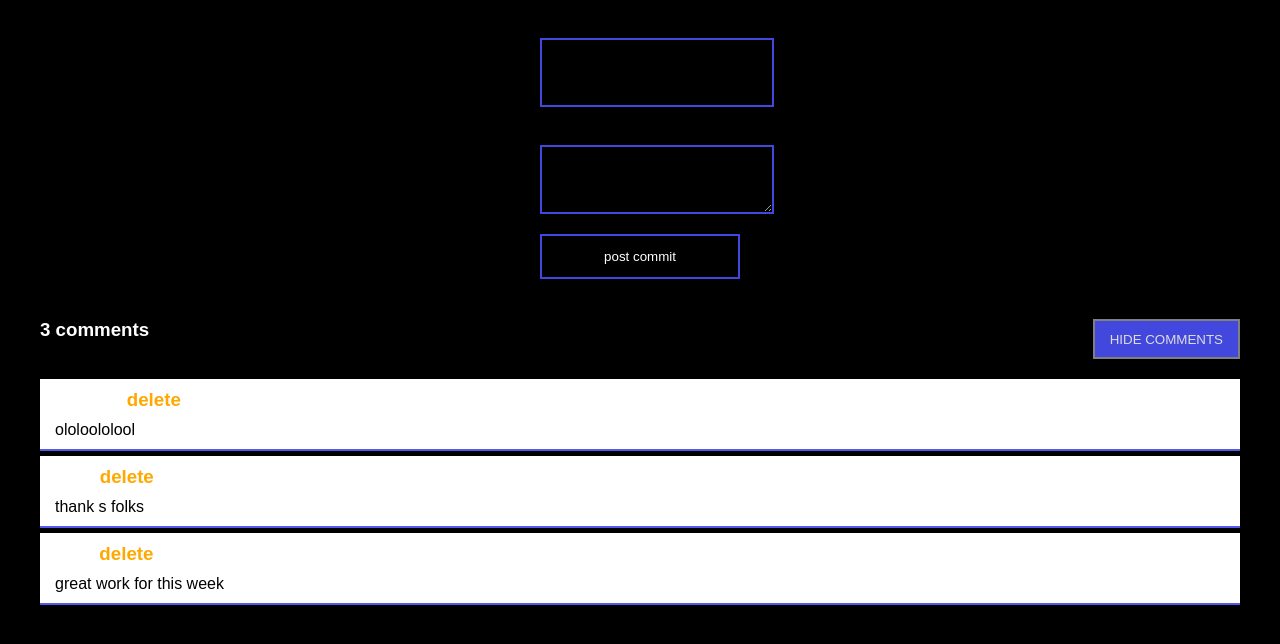
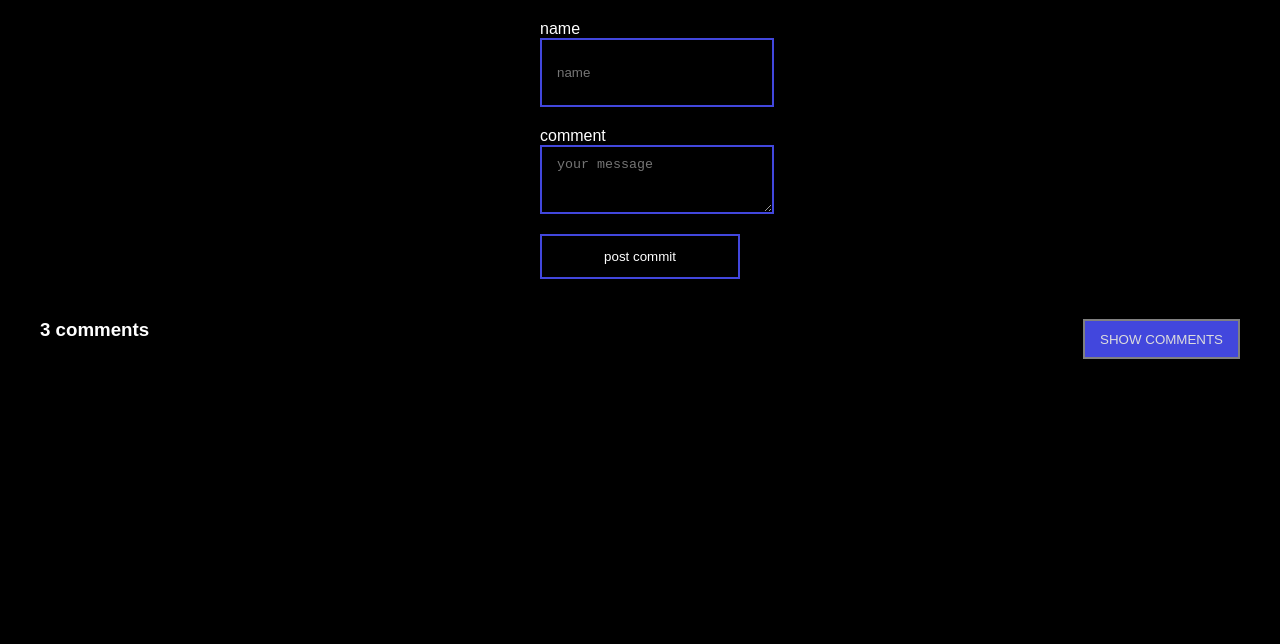
Before and after one commit to tourist289/react, a React (Create React App) app in the folder try/my-app/: page / in a window 1280 px wide. Shown: the top 644 px of the page. Built offline with nearby package versions, Linux system fonts and the light colour scheme.

Commit message:
toggle btn in its own component

```diff
--- a/try/my-app/src/CommentsForm.js
+++ b/try/my-app/src/CommentsForm.js
@@ -6,11 +6,12 @@
         return (
                 <form className="comments-form" action="">
                     <label >name
-                        <input type="text" id="name1" name="name"/>
+                        <input placeholder="name" type="text" id="name1" name="name"/>
                     </label>
 
-                    <label for="textar">comment</label>
-                    <textarea name="text" id="textar"></textarea>
+                    <label for="textar">comment
+                        <textarea placeholder="your message" name="text" id="textar"></textarea>
+                    </label>
                     <input type="submit" value="post commit"/>
                 </form>
         )
--- a/try/my-app/src/CommentsList.js
+++ b/try/my-app/src/CommentsList.js
@@ -1,15 +1,22 @@
 import React, { Component } from 'react';
 import Comment from './Comment'
 import CommentsTitle from "./CommentsTitle";
+import  CommentsToggle from './CommentsToggle';
 
 class CommentsList extends Component {
     constructor(){
         super();
 
         this.state = {
-            showComments: true
+            showComments: false
         }
 
+    }
+
+    _toggleComments(){
+        this.setState({
+            showComments: !this.state.showComments
+        })
     }
 
 
@@ -47,10 +54,10 @@
             <div className="comments-body">
                 <div className="title-wrapper">
                     <CommentsTitle length={comments.length } />
-                    <button className="button">hide comments</button>
+                    <CommentsToggle toggleComments={this._toggleComments.bind(this)} isShow={this.state.showComments}/>
+
                 </div>
                 { commentsList }
-
 
             </div>
         )
--- /dev/null
+++ b/try/my-app/src/CommentsToggle.js
@@ -0,0 +1,13 @@
+import React, {Component} from 'react';
+
+
+
+class CommentsToggle extends Component{
+    render(){
+        return (
+            <button onClick={this.props.toggleComments} className="button">{this.props.isShow ? 'hide' : 'show'} comments</button>
+        )
+    }
+}
+
+export default CommentsToggle;
--- a/try/my-app/src/index.css
+++ b/try/my-app/src/index.css
@@ -47,7 +47,8 @@
 }
 label {
   display: block;
-
+  color: var(--mainColor);
+  margin-bottom: 5px;
 }
 textarea,
 INPUT {
@@ -93,7 +94,7 @@
 .comments-item {
   color: #000;  padding-left: 15px;
   list-style: none;
-  background: #fff;
+  background: #6cffa3;
   margin-bottom: 5px;
   border-bottom: var(--mainBorder);
 }
```
